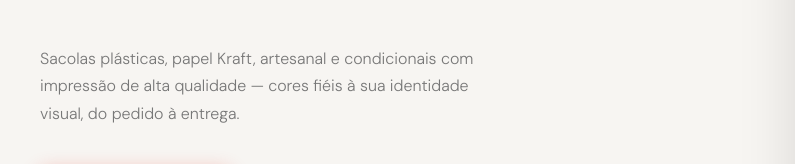
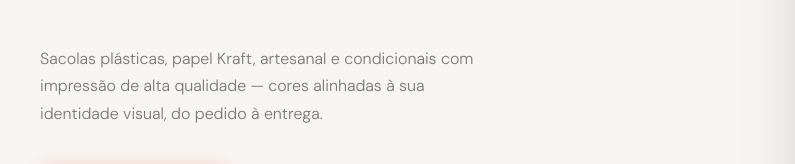
Before and after one commit to MDinfo-Alt/R.A-Sacolas, a plain HTML site: page index.html in a window 1280 px wide. Shown: the part 578-742 px from the top of the page, 0-795 px from the left. Drawn offline with Linux system fonts and the light colour scheme.

Commit message:
Update index.html

```diff
--- a/index.html
+++ b/index.html
@@ -595,7 +595,7 @@
       <span class="outline">NA SACOLA</span>
     </h1>
     <p class="hero-sub">
-      Sacolas plásticas, papel Kraft, artesanal e condicionais com impressão de alta qualidade — cores fiéis à sua identidade visual, do pedido à entrega.
+      Sacolas plásticas, papel Kraft, artesanal e condicionais com impressão de alta qualidade — cores alinhadas à sua identidade visual, do pedido à entrega.
     </p>
     <div class="hero-btns">
       <a href="catalogo.html" class="btn-red">Ver catálogo →</a>
```
